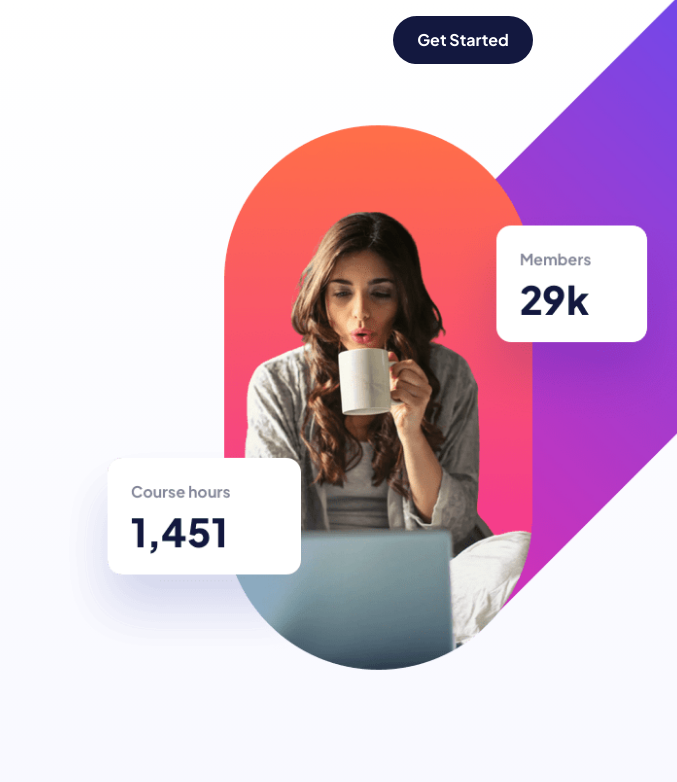
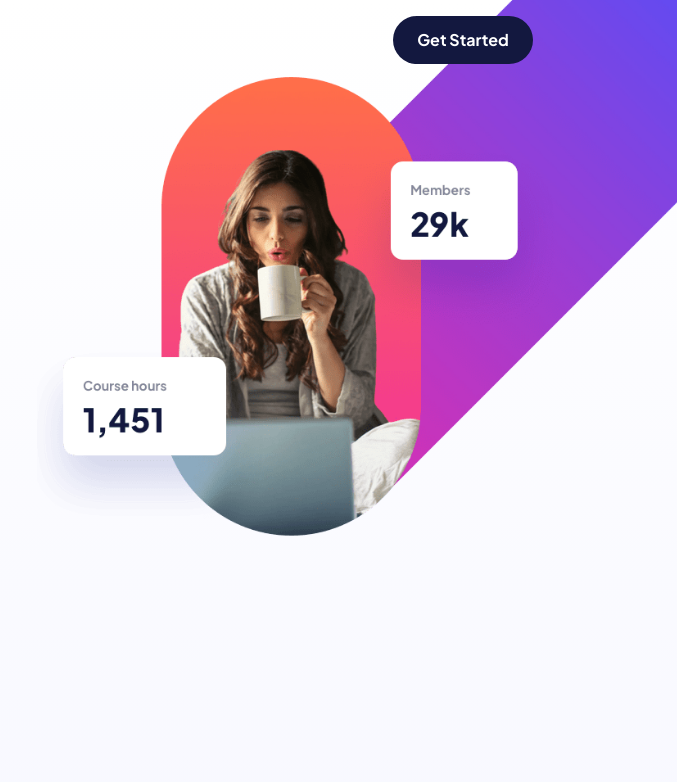
Before and after one commit to trekab/skilled-e-learning-landing-page, a plain HTML site: page index.html in a window 1280 px wide. Shown: the top 782 px of the page, 603-1280 px from the left. Drawn offline with Linux system fonts and the light colour scheme.

Commit message:
style: reposition the hero images

```diff
--- a/main.css
+++ b/main.css
@@ -22,10 +22,6 @@
 body {
   background: linear-gradient(180deg, #ffffff 0%, #f0f1ff 100%);
 }
-
-/* .main-wrapper {
-  min-height: calc(100vh - 8rem);
-} */
 
 .header {
   display: flex;
@@ -276,10 +272,11 @@ body {
 
 @media (min-width: 992px) {
   .hero-image {
-    height: 95vh;
+    height: 80vh;
     background-image: url(./assets/image-hero-desktop.png);
-    background-position: 18px -180px;
+    background-position: -18px -180px;
     background-size: auto 120%;
+    z-index: -99;
   }
 
   .intro-heading {
@@ -309,13 +306,9 @@ body {
     width: 100%;
   }
 
-  .footer-wrapper {
+  .footer-wrapper, .main-wrapper {
     width: 80%;
-    margin: auto;
-  }
-
-  .main-wrapper {
-    width: 80%;
+    max-width: 1140px;
     margin: auto;
   }
 }
```
